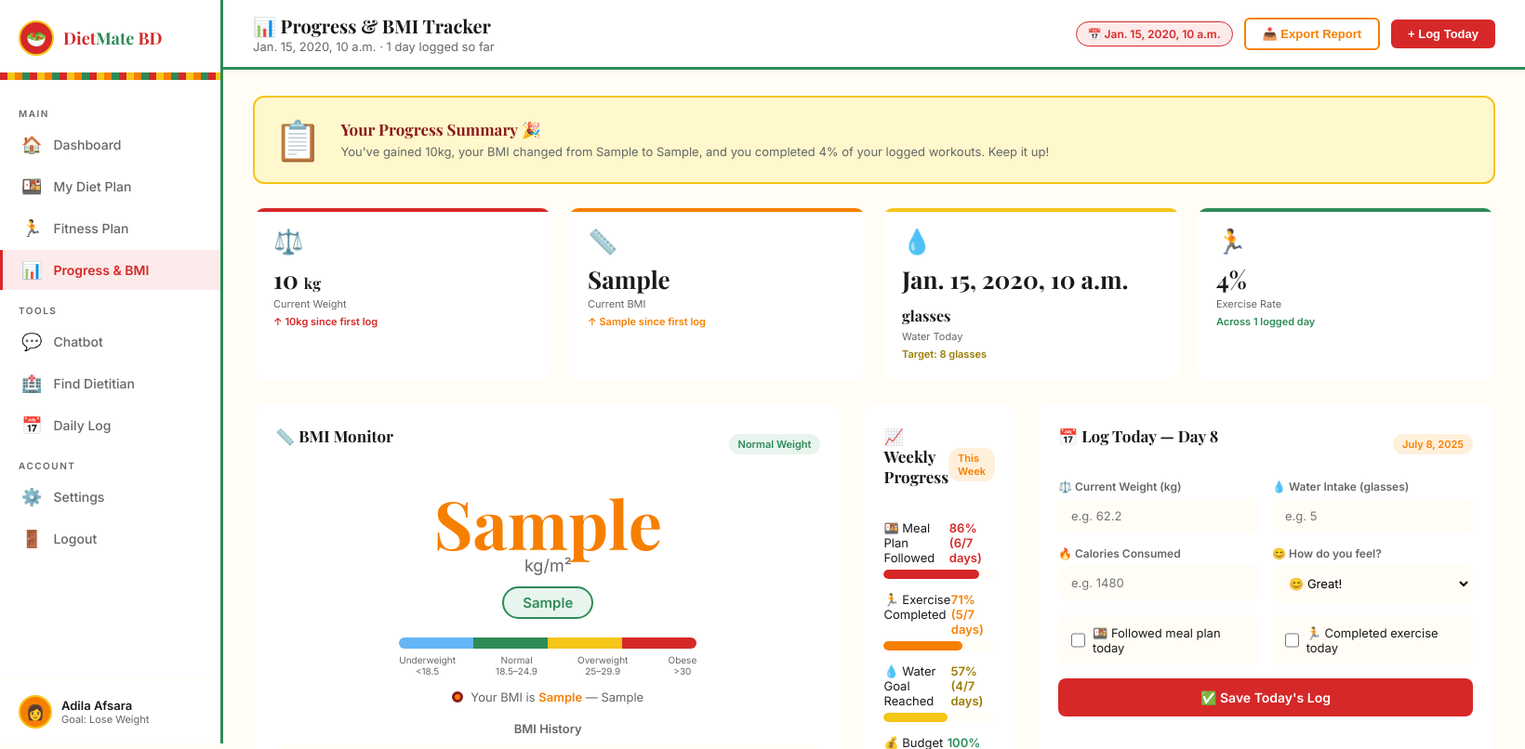
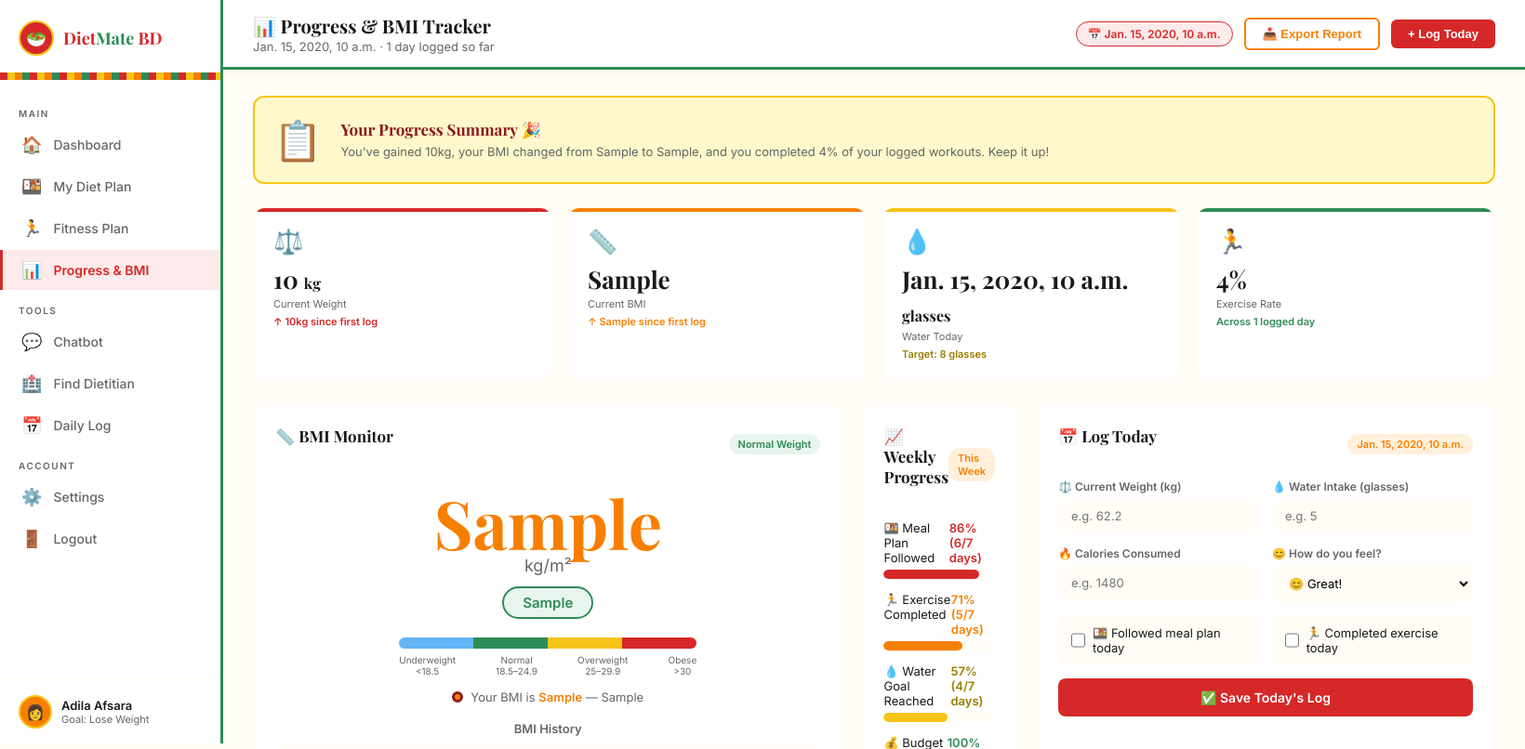
Before and after one commit to adila-afsara/Smart-Diet-Fitness-Planner, a Django app: template templates/DietMate_progress.html in a window 1640 px wide. Shown: the top 806 px of the page at 93% size. Run offline with Django 5.2, Linux system fonts and the light colour scheme; the template is opened without the code that fills it: most values are stand-ins (such as "Sample title", 1, 10 or a date in 2020).

Commit message:
Update DietMate_progress.html

```diff
--- a/templates/DietMate_progress.html
+++ b/templates/DietMate_progress.html
@@ -442,8 +442,8 @@
 
         <div class="card">
           <div class="card-header">
-            <div class="card-title">📅 Log Today — Day 8</div>
-            <span class="card-badge badge-orange">July 8, 2025</span>
+            <div class="card-title">📅 Log Today</div>
+            <span class="card-badge badge-orange">{{ today }}</span>
           </div>
 
               <form class="log-form" method="POST" action="{% url 'progress' %}">
```
